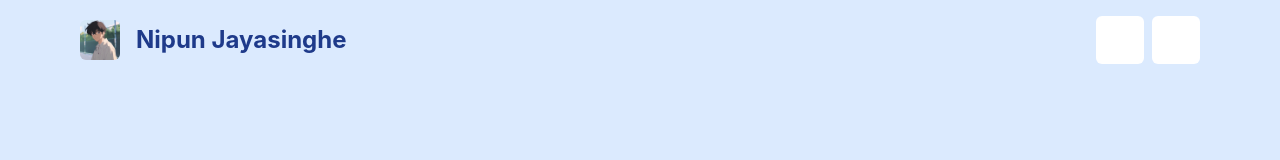
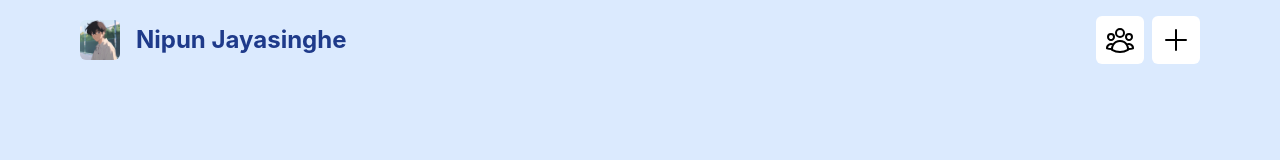
Before and after one commit to Team-Xiro/Xirobot-frontend, a React (Create React App) app: page / in a window 1280 px wide. Shown: the top 160 px of the page. Built offline with nearby package versions, Linux system fonts and the light colour scheme.

Commit message:
HeroIcons update 1.0

```diff
--- a/src/components/ChatHead.jsx
+++ b/src/components/ChatHead.jsx
@@ -1,27 +1,27 @@
-import React from 'react';
+import React from "react";
+
+import { UserGroupIcon, PlusIcon } from "@heroicons/react/24/outline";
+
 import profile1 from "../assets/profile1.jpg";
 
 const ChatHead = ({ avatar, username }) => {
   return (
     <div className="flex items-center justify-between p-4 px-20 bg-blue-100">
       <div className="flex items-center gap-4">
-
         {/* Avatar */}
-        <img
-          src={profile1}
-          alt="Avatar"
-          className="w-10 h-10 rounded-md"
-        />
+        <img src={profile1} alt="Avatar" className="w-10 h-10 rounded-md" />
 
         {/* Username */}
-        <span className="text-2xl font-bold text-blue-900">Nipun Jayasinghe</span>
+        <span className="text-2xl font-bold text-blue-900">
+          Nipun Jayasinghe
+        </span>
       </div>
       <div className="flex gap-2">
         <button className="relative w-12 h-12 bg-white rounded-md">
-
+          <UserGroupIcon className="absolute w-8 h-8 transform -translate-x-1/2 -translate-y-1/2 cursor-pointer top-1/2 left-1/2" />
         </button>
         <button className="relative w-12 h-12 bg-white rounded-md">
-
+          <PlusIcon className="absolute w-8 h-8 transform -translate-x-1/2 -translate-y-1/2 cursor-pointer top-1/2 left-1/2" />
         </button>
       </div>
     </div>
--- a/src/components/GroupChatHead.jsx
+++ b/src/components/GroupChatHead.jsx
@@ -11,7 +11,6 @@ const GroupChatHead = () => {
     <div className="flex items-center justify-between p-4 px-20 bg-blue-100">
       <div className="flex items-center gap-4">
         <div className="relative flex items-center">
-
           <div className="absolute z-30 w-10 h-10 translate-x-0 rounded-full">
             <img
               src={profile3}
@@ -38,8 +37,8 @@ const GroupChatHead = () => {
               className="w-full h-full rounded-md"
             />
             <div className="absolute top-0 left-0 flex items-center justify-center w-full h-full bg-black rounded-md opacity-60">
-            <span className="text-lg font-semibold text-white">+2</span>
-          </div>
+              <span className="text-lg font-semibold text-white">+2</span>
+            </div>
           </div>
         </div>
 
```
